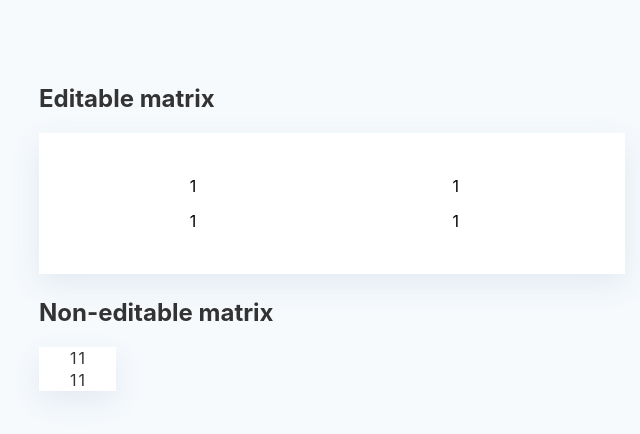
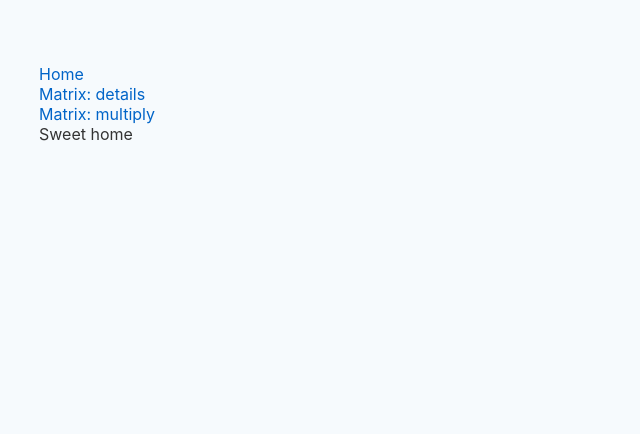
Before and after one commit to ufocoder/matrix-ui, a Svelte app: page / in a window 1280 px wide. Shown: the top 434 px of the page, without its empty margins (25-665 px from the left). Built offline with nearby package versions, Linux system fonts and the light colour scheme; what autobind would draw is missing.

Commit message:
Add router and routes

```diff
--- a/package.json
+++ b/package.json
@@ -37,7 +37,7 @@
     "test:coverage": "jest --coverage"
   },
   "dependencies": {
-    "spectre.css": "^0.5.8"
+    "svelte-spa-router": "^1.1.1"
   },
   "jest": {
     "verbose": true,
--- a/src/App.svelte
+++ b/src/App.svelte
@@ -1,9 +1,31 @@
 <script>
-  import MatrixComponent from 'src/components/Matrix'
+  import Router, { link } from 'svelte-spa-router'
+  import Home from './routes/Home.svelte'
+  import Details from './routes/Details.svelte'
+  import Multiply from './routes/Multiply.svelte'
+  import NotFound from './routes/NotFound.svelte'
+
+  const routes = {
+    '/': Home,
+    '/details': Details,
+    '/multiply': Multiply,
+    '*': NotFound,
+  }
 </script>
 
-<h2>Editable matrix</h2>
-<MatrixComponent editable={true} />
+<style>
+  .menu {
+    display: block;
+  }
+  .menu-link {
+    display: block;
+  }
+</style>
 
-<h2>Non-editable matrix</h2>
-<MatrixComponent />
+<nav class="menu">
+  <a class="menu-link" use:link href="/">Home</a>
+  <a class="menu-link" use:link href="/details">Matrix: details</a>
+  <a class="menu-link" use:link href="/multiply">Matrix: multiply</a>
+</nav>
+
+<Router {routes}/>
--- /dev/null
+++ b/src/routes/Details.svelte
@@ -0,0 +1,6 @@
+<script>
+  import MatrixComponent from 'src/components/Matrix'
+</script>
+
+<h2>Editable matrix</h2>
+<MatrixComponent editable={true} />
--- /dev/null
+++ b/src/routes/Home.svelte
@@ -0,0 +1 @@
+Sweet home
--- /dev/null
+++ b/src/routes/Multiply.svelte
@@ -0,0 +1,51 @@
+<script>
+  import Matrix from 'src/lib/matrix'
+  import MatrixComponent from 'src/components/Matrix'
+  import NumberComponent from 'src/components/Number'
+  import OperatorComponent from 'src/components/Operator'
+
+  let data = [[1]]
+  let number = 5
+  let result
+
+  $: {
+    result = Matrix.from(data).multiply(number).getData()
+  }
+
+  const onMatrixChange = (e) => data = e.detail.data
+  const onNumberChange = (e) => number = e.detail.number
+</script>
+
+<style>
+.expression {
+  display: flex;
+  align-items: center;
+}
+.expression-operator {
+  margin: 0 20px;
+}
+.expression-operand {
+
+}
+</style>
+
+<h2>Multiply matrix on number </h2>
+
+<div class="expression">
+  <div class="expression-operand">
+    <MatrixComponent data={data} on:change={onMatrixChange} editable />
+  </div>
+  <div class="expression-operator">
+    <OperatorComponent operator="x" />
+  </div>
+  <div class="expression-operand">
+    <NumberComponent number={number} on:change={onNumberChange} editable />
+  </div>
+
+  <div class="expression-operator">
+    <OperatorComponent operator="=" />
+  </div>
+  <div class="expression-operand">
+    <MatrixComponent bind:data={result} />
+  </div>
+</div>
--- /dev/null
+++ b/src/routes/NotFound.svelte
@@ -0,0 +1 @@
+404
```
Also changed, not shown: 1 other file (tests, documents, lock files or other folders).
